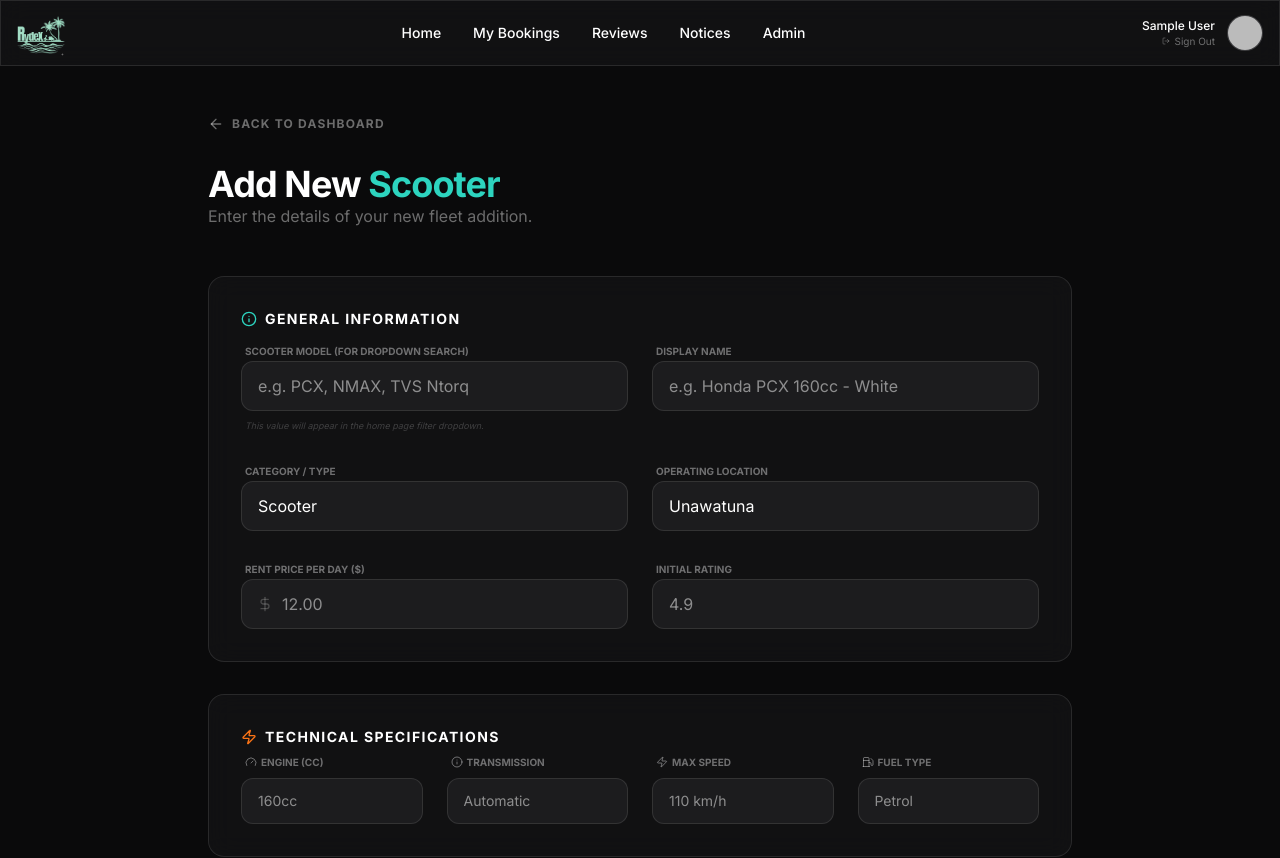
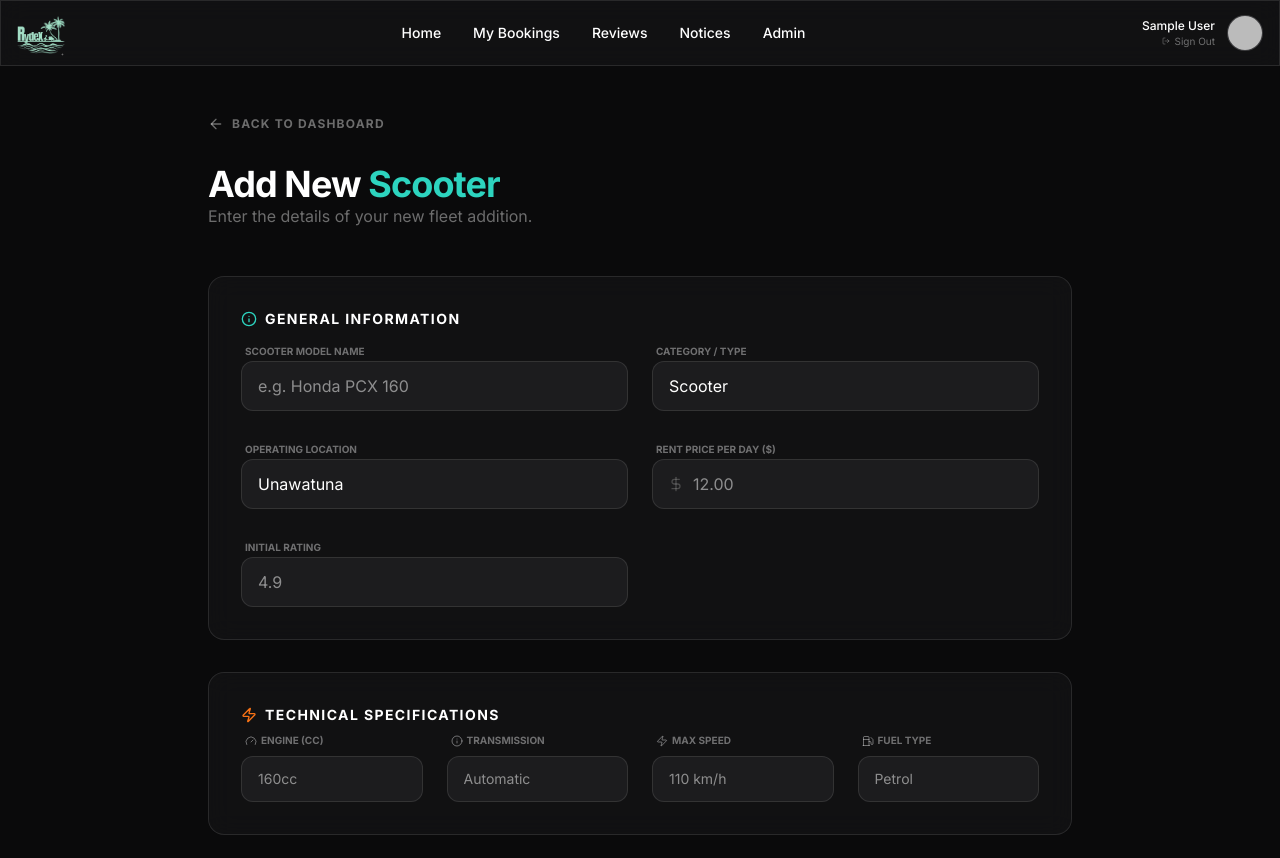
Before and after one commit to life1code/scooter-rental-, a Next.js app: page /admin/scooters/new in a window 1280 px wide. Shown: the top 858 px of the page. Built offline with nearby package versions, Linux system fonts and the light colour scheme; no server answers; sample sign-in values are in the browser's storage.

Commit message:
fix: revert model field to restore database connectivity (P2022 error)

```diff
--- a/src/app/admin/scooters/new/page.tsx
+++ b/src/app/admin/scooters/new/page.tsx
@@ -54,12 +54,10 @@ export default function AddScooter() {
             // Get form data
             const formData = new FormData(e.target as HTMLFormElement);
             const name = formData.get('name') as string;
-            const model = formData.get('model') as string || name;
             const price = formData.get('price') as string;
 
             const scooterData = {
                 name: name,
-                model: model,
                 type: formData.get('type') || 'Scooter',
                 pricePerDay: parseFloat(price),
                 image: imagePreview || (formData.get('imageUrl') as string) || "/images/scooter-1.png",
@@ -139,22 +137,11 @@ export default function AddScooter() {
 
                             <div className="grid grid-cols-1 md:grid-cols-2 gap-6">
                                 <div className="space-y-2">
-                                    <label className="text-[10px] uppercase text-white/40 font-bold ml-1">Scooter Model (for Dropdown Search)</label>
-                                    <input
-                                        type="text"
-                                        name="model"
-                                        placeholder="e.g. PCX, NMAX, TVS Ntorq"
-                                        required
-                                        className="w-full bg-white/5 border border-white/10 rounded-xl py-3 px-4 text-white focus:outline-none focus:border-[var(--primary)] transition-all"
-                                    />
-                                    <p className="text-[9px] text-white/20 italic ml-1">This value will appear in the home page filter dropdown.</p>
-                                </div>
-                                <div className="space-y-2">
-                                    <label className="text-[10px] uppercase text-white/40 font-bold ml-1">Display Name</label>
+                                    <label className="text-[10px] uppercase text-white/40 font-bold ml-1">Scooter Model Name</label>
                                     <input
                                         type="text"
                                         name="name"
-                                        placeholder="e.g. Honda PCX 160cc - White"
+                                        placeholder="e.g. Honda PCX 160"
                                         required
                                         className="w-full bg-white/5 border border-white/10 rounded-xl py-3 px-4 text-white focus:outline-none focus:border-[var(--primary)] transition-all"
                                     />
--- a/src/app/api/scooters/route.ts
+++ b/src/app/api/scooters/route.ts
@@ -34,7 +34,6 @@ export async function POST(request: Request) {
         const newScooter = await prisma.scooter.create({
             data: {
                 name: body.name,
-                model: body.model || "Standard",
                 type: body.type,
                 pricePerDay: body.pricePerDay,
                 image: body.image,
--- a/src/app/page.tsx
+++ b/src/app/page.tsx
@@ -65,8 +65,7 @@ export default function Home() {
     return allScooters.filter(scooter => {
       const matchLocation = !location || scooter.location?.toLowerCase().includes(location.toLowerCase());
 
-      const scooterModel = (scooter.model || scooter.name || "").toLowerCase();
-      const matchModel = selectedModel === "All Models" || scooterModel.includes(selectedModel.toLowerCase());
+      const matchModel = selectedModel === "All Models" || scooter.name.toLowerCase().includes(selectedModel.toLowerCase());
 
       let matchEngine = true;
       if (selectedEngine !== "All Power") {
```
Also changed, not shown: 1 other file (tests, documents, lock files or other folders).
